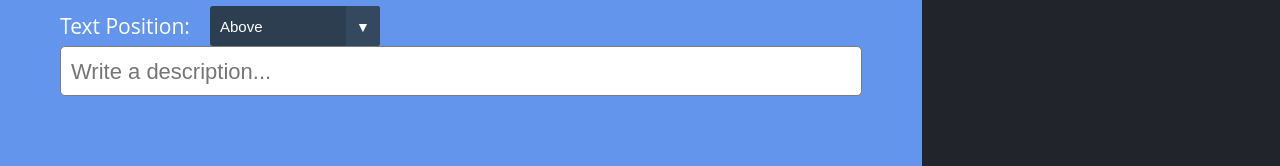
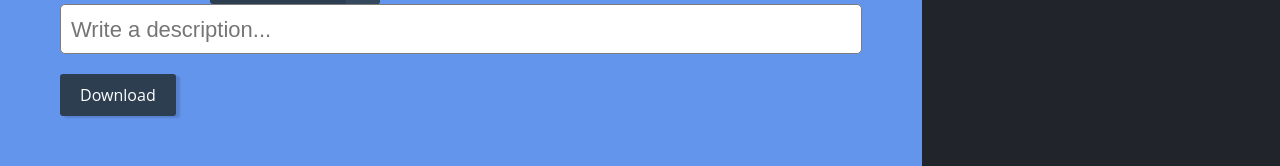
Before and after one commit to jbusa22/UMemes, a React (Create React App) app in the folder umemes-client/: page / in a window 1280 px wide. Shown: the part 624-790 px from the top of the page. Built offline with nearby package versions, Linux system fonts and the light colour scheme.

Commit message:
Add download capability

```diff
--- a/umemes-client/package.json
+++ b/umemes-client/package.json
@@ -7,6 +7,7 @@
     "@testing-library/react": "^9.3.2",
     "@testing-library/user-event": "^7.1.2",
     "formik": "^2.1.4",
+    "html2canvas": "^1.0.0-rc.5",
     "react": "^16.13.1",
     "react-dom": "^16.13.1",
     "react-scripts": "3.4.1"
--- a/umemes-client/src/components/MemeDisplay.js
+++ b/umemes-client/src/components/MemeDisplay.js
@@ -9,7 +9,7 @@ class MemeDisplay extends React.Component {
                 <div className="meme-center">
                     <div className="meme-chosenImage">
                     <div id="meme-text-top" className="text-above"></div>
-                        <img {...this.props} alt=""/>
+                        <img crossOrigin="anonymous" {...this.props} alt=""/>
                     <div id="meme-text-bottom"></div>
                     </div>
                 </div>
--- a/umemes-client/src/components/MemeToolbar.js
+++ b/umemes-client/src/components/MemeToolbar.js
@@ -1,6 +1,6 @@
 
 import React from 'react';
-
+import * as html2canvas from 'html2canvas';
 import '../css/editor.css';
 
 class MemeImage extends React.Component {
@@ -10,6 +10,31 @@ class MemeImage extends React.Component {
             optionState: "above"
         };
         this.moveText = this.moveText.bind(this);
+    }
+    printImage() {
+        var div = document.querySelector(".meme-chosenImage");
+        try {
+        html2canvas((div), {
+            letterRendering: 1,
+            allowTaint: false,
+             useCORS: true
+        }).then(function(canvas) {
+            document.body.appendChild(canvas);
+            var myImage = canvas.toDataURL();
+            var link = document.createElement("a");
+            link.download = "LookAMeme.png";
+            link.href = myImage;
+            document.body.appendChild(link);
+            link.click();
+        });
+        }   catch(err) {
+            console.log(err)
+        }
+    }
+    downloadURI(uri, name) {
+
+        //after creating link you should delete dynamic link
+        //clearDynamicLink(link);
     }
     updateTextTop(e) {
         document.getElementById('meme-text-top').textContent = e.target.value;
@@ -62,7 +87,9 @@ class MemeImage extends React.Component {
                 </div>
                 <input placeholder="Write a description..." className="meme-desc-top" type="text" onChange={this.updateTextTop}/>
                 {this.state.optionState === "middle" && <input placeholder="Add another line..." className="meme-desc-bottom" type="text" onChange={this.updateTextBottom}/>}
-
+                <div className="download-image" onClick={this.printImage}>
+                    Download
+                </div>
             </div>
         );
     }
--- a/umemes-client/src/css/editor.css
+++ b/umemes-client/src/css/editor.css
@@ -5,6 +5,22 @@
     bottom: 0;
     background: cornflowerblue;
     padding: 6rem;
+}
+.download-image {
+    display: inline-block;
+    color: white;
+    background: #2c3e50;
+    border-radius: 3px;
+    padding: 1rem 2rem;
+    box-shadow: 4px 2px 2px #00000024;
+    cursor: pointer;
+    transition: 150ms;
+}
+.download-image:hover {
+  transform: translateY(-.25rem);
+}
+.download-image:active {
+  transform: translateY(.1rem);
 }
 .toolbar-textposition {
     color: white;
```
Also changed, not shown: umemes-client/src/components/App.js (line endings or trailing spaces), 1 other file (tests, documents, lock files or other folders).
